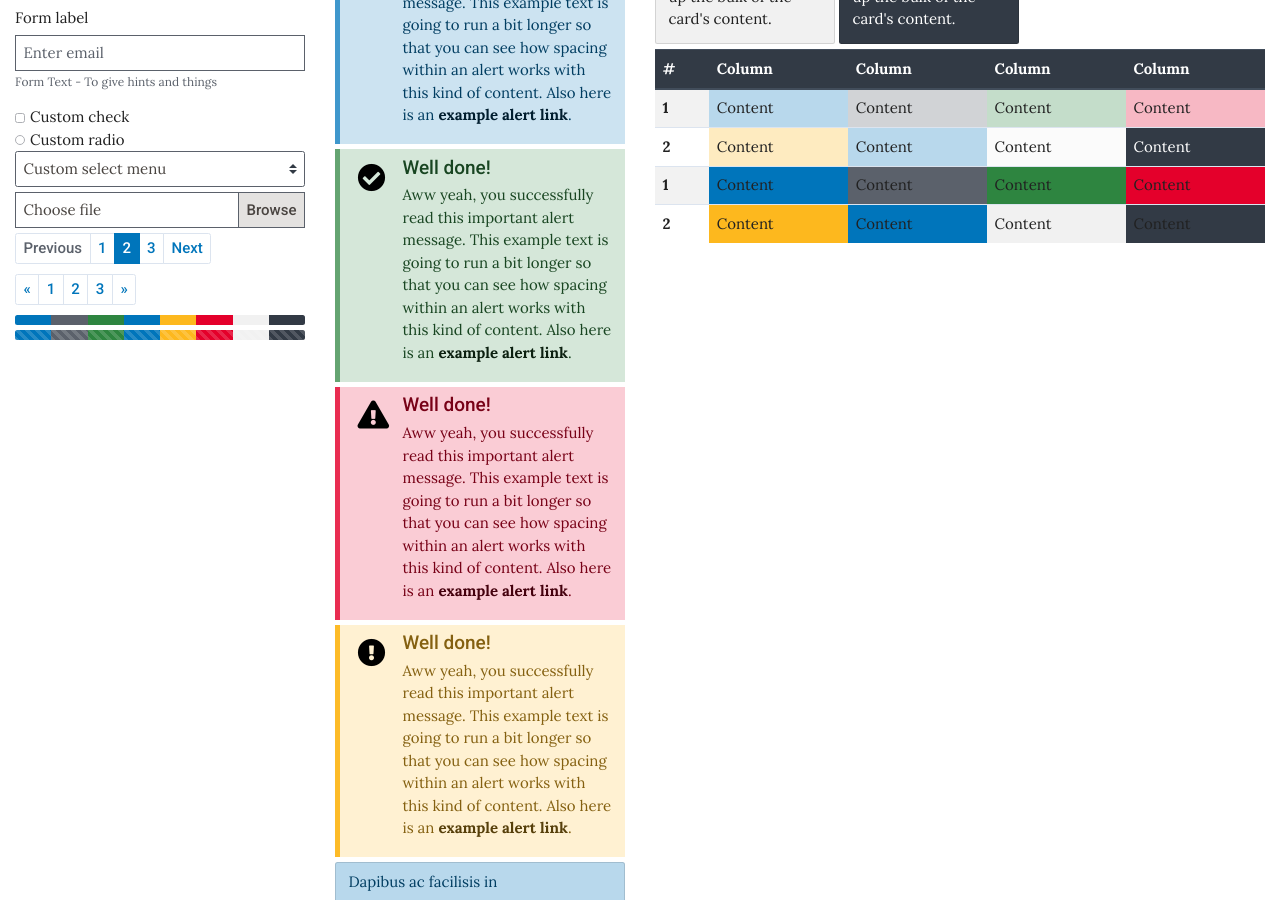
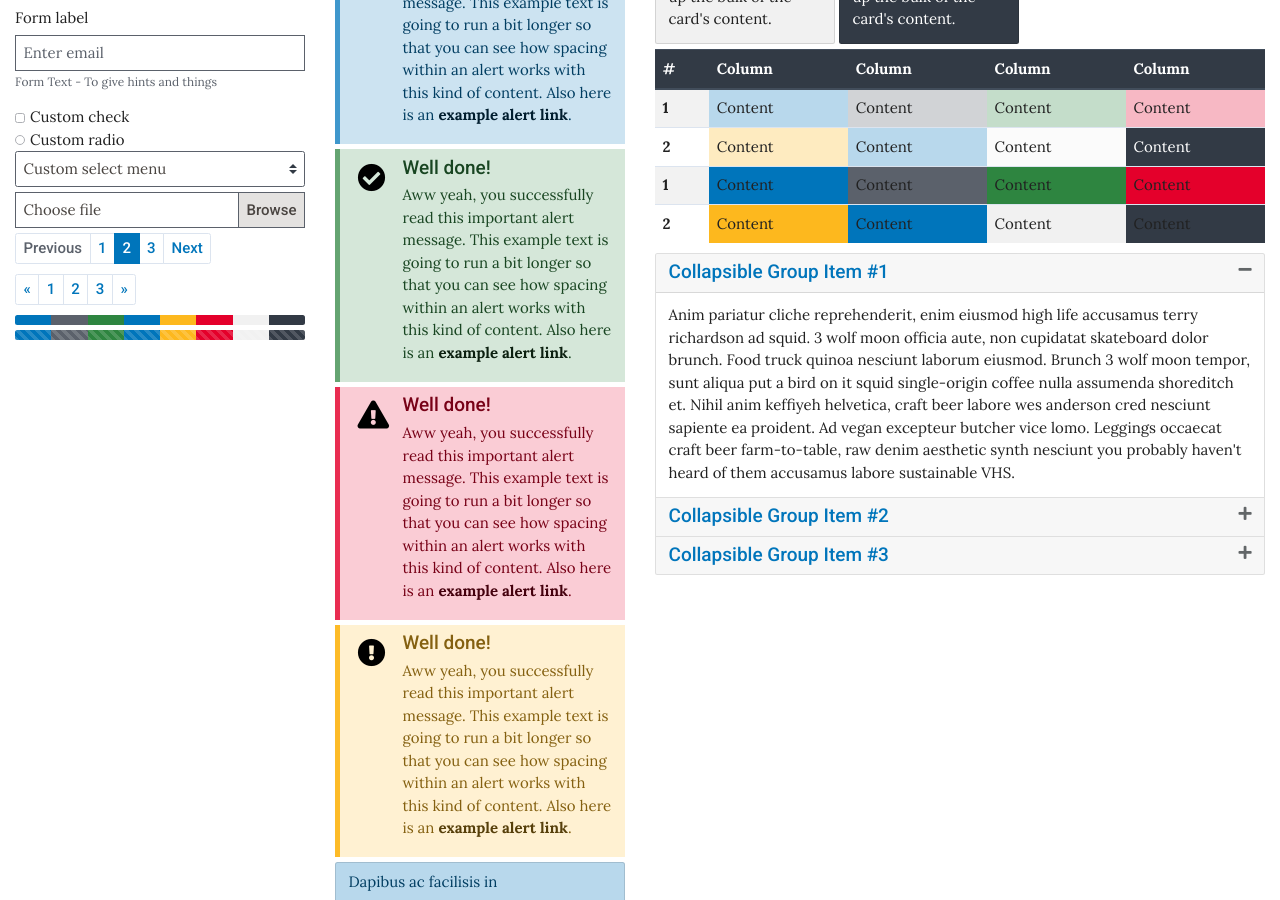
Before and after one commit to Chicago/design-cds-bootstrap, a Jekyll site: the page built from index.md, in a window 1280 px wide and 900 px high, scrolled down 834 px. Built offline with Jekyll 4.4.1, drawn with Linux system fonts in a browser that asks for light colours; some web fonts are replaced.

Commit message:
Added collapsible example on the homepage

```diff
--- a/index.md
+++ b/index.md
@@ -552,6 +552,53 @@ layout: page
           </tbody>
         </table>
       </div>
+      <div>
+      <div class="accordion" id="accordionExample">
+              <div class="card">
+                <div class="card-header" id="headingOne">
+
+                    <a href="#" class="accordion-toggle" data-toggle="collapse" data-target="#collapseOne" aria-expanded="true" aria-controls="collapseOne">
+                      <h4 class="mb-0">Collapsible Group Item #1</h4>
+                    </a>
+
+                </div>
+
+                <div id="collapseOne" class="collapse show" aria-labelledby="headingOne" data-parent="#accordionExample">
+                  <div class="card-body">
+                    Anim pariatur cliche reprehenderit, enim eiusmod high life accusamus terry richardson ad squid. 3 wolf moon officia aute, non cupidatat skateboard dolor brunch. Food truck quinoa nesciunt laborum eiusmod. Brunch 3 wolf moon tempor, sunt aliqua put a bird on it squid single-origin coffee nulla assumenda shoreditch et. Nihil anim keffiyeh helvetica, craft beer labore wes anderson cred nesciunt sapiente ea proident. Ad vegan excepteur butcher vice lomo. Leggings occaecat craft beer farm-to-table, raw denim aesthetic synth nesciunt you probably haven't heard of them accusamus labore sustainable VHS.
+                  </div>
+                </div>
+              </div>
+              <div class="card">
+                <div class="card-header" id="headingTwo">
+
+                    <a href="#" class="accordion-toggle collapsed" data-toggle="collapse" data-target="#collapseTwo" aria-expanded="false" aria-controls="collapseTwo">
+                      <h4 class="mb-0">Collapsible Group Item #2</h4>
+                    </a>
+
+                </div>
+                <div id="collapseTwo" class="collapse" aria-labelledby="headingTwo" data-parent="#accordionExample">
+                  <div class="card-body">
+                    Anim pariatur cliche reprehenderit, enim eiusmod high life accusamus terry richardson ad squid. 3 wolf moon officia aute, non cupidatat skateboard dolor brunch. Food truck quinoa nesciunt laborum eiusmod. Brunch 3 wolf moon tempor, sunt aliqua put a bird on it squid single-origin coffee nulla assumenda shoreditch et. Nihil anim keffiyeh helvetica, craft beer labore wes anderson cred nesciunt sapiente ea proident. Ad vegan excepteur butcher vice lomo. Leggings occaecat craft beer farm-to-table, raw denim aesthetic synth nesciunt you probably haven't heard of them accusamus labore sustainable VHS.
+                  </div>
+                </div>
+              </div>
+              <div class="card">
+                <div class="card-header" id="headingThree">
+
+                    <a href="#" class="accordion-toggle collapsed" data-toggle="collapse" data-target="#collapseThree" aria-expanded="false" aria-controls="collapseThree">
+                      <h4 class="mb-0">Collapsible Group Item #3</h4>
+                    </a>
+
+                </div>
+                <div id="collapseThree" class="collapse" aria-labelledby="headingThree" data-parent="#accordionExample">
+                  <div class="card-body">
+                    Anim pariatur cliche reprehenderit, enim eiusmod high life accusamus terry richardson ad squid. 3 wolf moon officia aute, non cupidatat skateboard dolor brunch. Food truck quinoa nesciunt laborum eiusmod. Brunch 3 wolf moon tempor, sunt aliqua put a bird on it squid single-origin coffee nulla assumenda shoreditch et. Nihil anim keffiyeh helvetica, craft beer labore wes anderson cred nesciunt sapiente ea proident. Ad vegan excepteur butcher vice lomo. Leggings occaecat craft beer farm-to-table, raw denim aesthetic synth nesciunt you probably haven't heard of them accusamus labore sustainable VHS.
+                  </div>
+                </div>
+              </div>
+            </div>
+      </div>
     </div>
   </div>
   <div>
```
